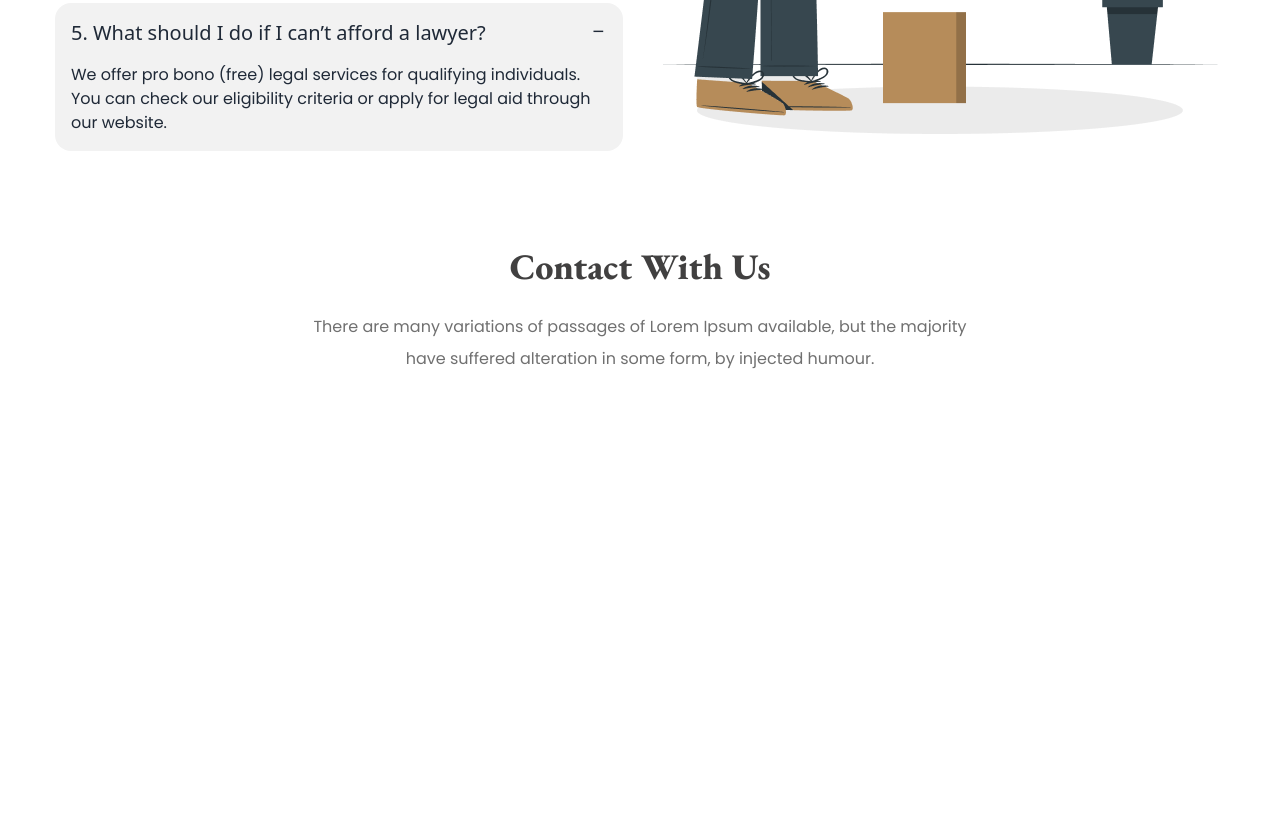
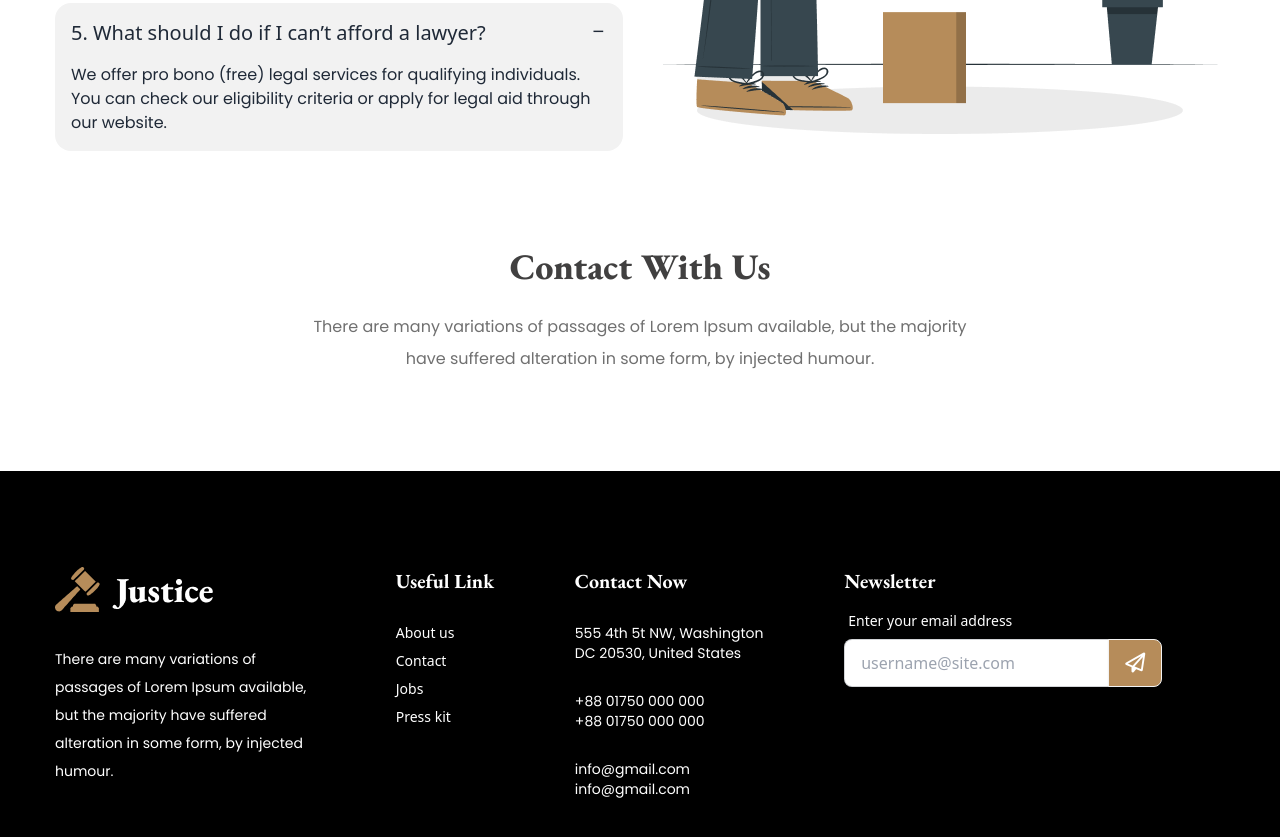
Before and after one commit to mdshahariarhafizofficial/legal-solutions-website, a plain HTML site: page index.html in a window 1280 px wide. Shown: the part 3358-4195 px from the top of the page. Before the commit the page ends 3765 px from the top, so only its background shows below. Drawn offline with nearby package versions, Linux system fonts and the light colour scheme.

Commit message:
Footer Section Done

```diff
--- a/index.html
+++ b/index.html
@@ -462,13 +462,56 @@
                     </p>
                 </div>
 
+
+
             </div>
         </section>
 
     </main>
     <!-- Footer Section Start -->
-    <footer>
+    <footer class="mt-24 pt-24 pb-10 bg-black px-8">
         <div class="container-mid max-w-[1170px] mx-auto">
+
+            <div class="footer text-base-content p-10justify-between  gap-5">
+                <nav>
+                    <img src="images/logo.png" alt="">
+                    <p class="text-white max-w-[260px] leading-loose text-justice-pra mt-6 mb-8">
+                        There are many variations of passages of Lorem Ipsum available, but the majority have
+                        suffered alteration in some form, by injected humour.
+                    </p>
+                </nav>
+                <nav class="text-white">
+                  <h6 class="text-xl font-bold mb-5">Useful Link</h6>
+                  <a class="link link-hover">About us</a>
+                  <a class="link link-hover">Contact</a>
+                  <a class="link link-hover">Jobs</a>
+                  <a class="link link-hover">Press kit</a>
+                </nav>
+                <nav class="text-white">
+                  <h6 class="mb-5 text-xl font-bold">Contact Now</h6>
+                  <p class="mb-5">555 4th 5t NW, Washington<br>
+                    DC 20530, United States</p>
+                  <p class="mb-5">+88 01750 000 000<br>
+                    +88 01750 000 000</p>
+                  <p>info@gmail.com<br>
+                    info@gmail.com</p>
+                </nav>
+                <form>
+                  <h6 class=" text-xl font-bold text-white">Newsletter</h6>
+                  <fieldset class="form-control w-80">
+                    <label class="label">
+                      <span class="label-text text-white">Enter your email address</span>
+                    </label>
+                    <div class="join">
+                      <input
+                        type="text"
+                        placeholder="username@site.com"
+                        class="input input-bordered join-item" />
+                      <button class="btn bg-justice-primary join-item text-white hover:text-black text-xl"><i class="fa-regular fa-paper-plane"></i></button>
+                    </div>
+                  </fieldset>
+                </form>
+            </div>
 
         </div>
     </footer>
```
